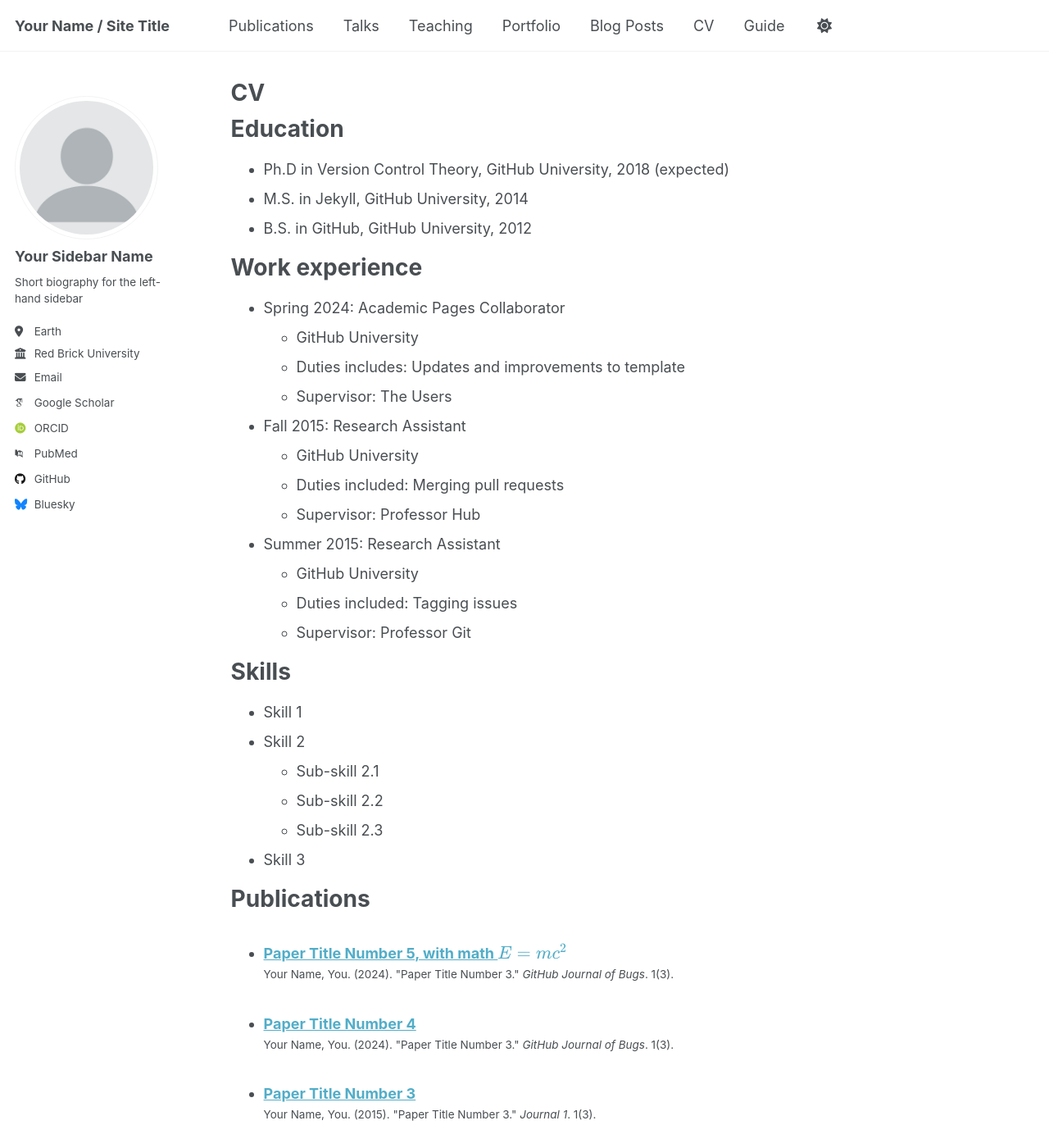
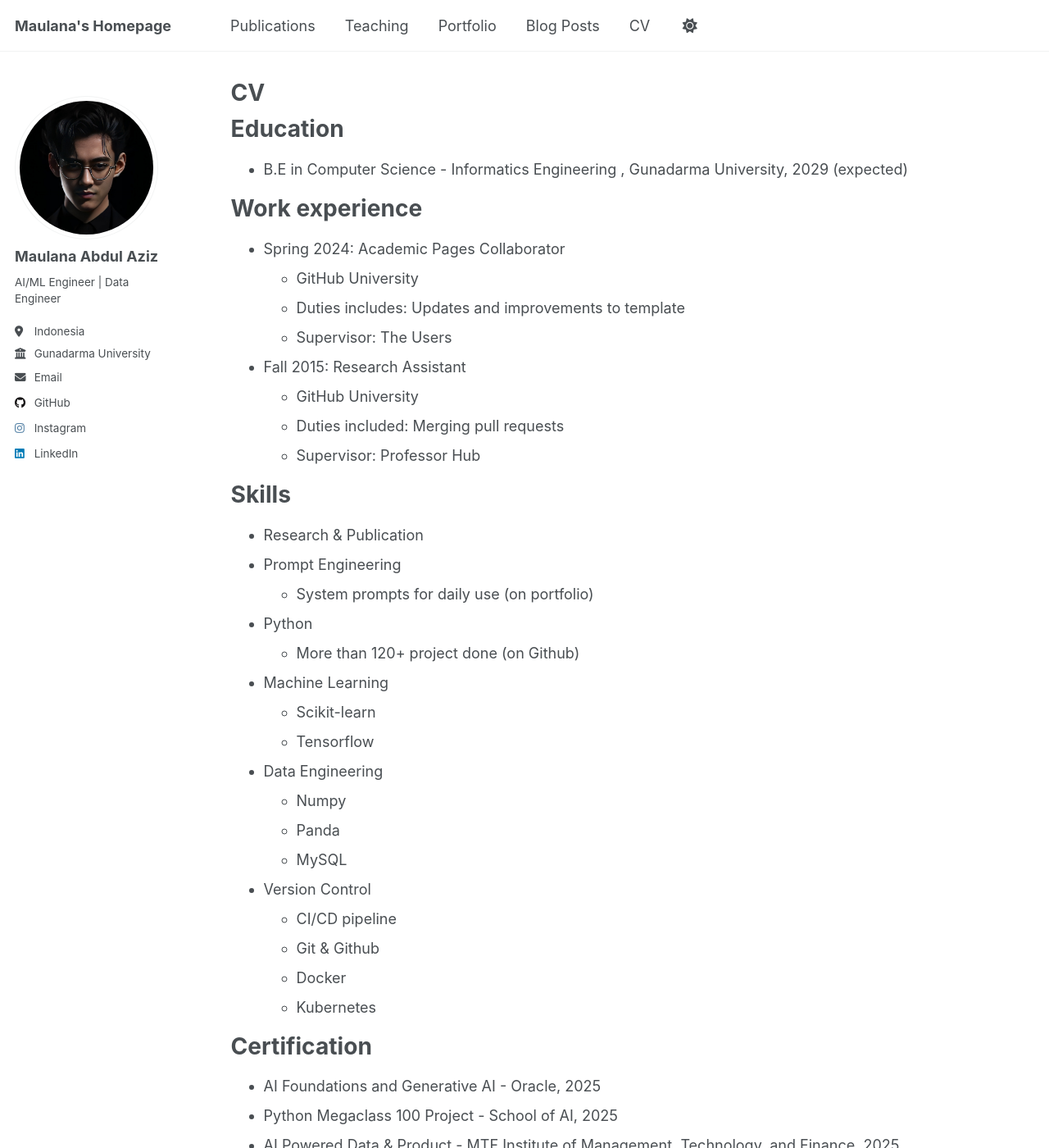
Before and after one commit to technologyzzz/technologyzzz.github.io, a Jekyll site: the page built from _pages/cv.md, in a window 1280 px wide and 1400 px high. Shown: the whole window at 82% size. Built offline with Jekyll 4.4.1, drawn with Linux system fonts in a browser that asks for light colours; some web fonts are replaced; a script that is not in the unit is left out; some of the changed text lies outside the part shown.

Commit message:
change about, profile,  cv

```diff
--- a/_config.yml
+++ b/_config.yml
@@ -9,37 +9,37 @@
 # Basic Site Settings
 locale                   : "en-US"
 site_theme               : "default" # Currently available options are "default", "air"
-title                    : "Your Name / Site Title"
+title                    : "Maulana's Homepage"
 title_separator          : "-"
-name                     : &name "Your Name"
+name                     : &name "Maulana Abdul Aziz"
 description              : &description "personal description"
-url                      : https://academicpages.github.io # the base hostname & protocol for your site e.g. "https://[your GitHub username].github.io" or if you already have some other page hosted on Github then use "https://[your GitHub username].github.io/[Your Repo Name]"
+url                      : https://technologyzzz.github.io # the base hostname & protocol for your site e.g. "https://[your GitHub username].github.io" or if you already have some other page hosted on Github then use "https://[your GitHub username].github.io/[Your Repo Name]"
 baseurl                  : "" # the subpath of your site, e.g. "/blog"
-repository               : "academicpages/academicpages.github.io"
+repository               : "technologyzzz/technologyzzz.github.io"
 
 # Site Author - The following control what appear as part of the author content on the side bar.
 #               If a field is blank the icon and link will not appear, otherwise it will be shown.
 #               Additional customization can be done by editing /_includes/author-profile.html
 author:
   # Biographic information
-  avatar           : "profile.png"
-  name             : "Your Sidebar Name"
+  avatar           : "profilehome.jpg"
+  name             : "Maulana Abdul Aziz"
   pronouns         : # example: "she/her"
-  bio              : "Short biography for the left-hand sidebar"
-  location         : "Earth"
-  employer         : "Red Brick University"
+  bio              : "AI/ML Engineer | Data Engineer"
+  location         : "Indonesia"
+  employer         : "Gunadarma University"
   uri              : # URL
-  email            : "none@example.org"
+  email            : "azizcuber03@gmail.com"
 
   # Academic websites
   academia         : # URL
   arxiv            : # URL - Update with the correct link to your profile
-  googlescholar    : "https://scholar.google.com/citations?user=PS_CX0AAAAAJ"
+  googlescholar    : # "https://scholar.google.com/citations?user=PS_CX0AAAAAJ"
   inspire-hep      : # URL
   impactstory      : # URL
-  orcid            : "http://orcid.org/yourorcidurl"
+  orcid            : # "http://orcid.org/yourorcidurl"
   semantic         : # URL
-  pubmed           : "https://www.ncbi.nlm.nih.gov/pubmed/?term=john+snow"
+  pubmed           : # "https://www.ncbi.nlm.nih.gov/pubmed/?term=john+snow"
   researchgate     : # URL
   scopus           : # URL
 
@@ -47,22 +47,22 @@
   bitbucket        : # Username - Update with your username on the site
   codepen          : # Username
   dribbble         : # Username
-  github           : "academicpages"
+  github           : "technologyzzz"
   kaggle           : # Username
   stackoverflow    : # User number or user number and name (i.e., use "1" or "1/jeff-atwood")
 
   # Social media
   artstation       : # Username
-  bluesky          : "bsky.app" # Replace this with you Bluesky username
+  bluesky          : # "bsky.app" # Replace this with you Bluesky username
   facebook         : # Username
   flickr           : # Username
   foursquare       : # Username
   goodreads        : # Username
   google_plus      : # Username
   keybase          : # Username
-  instagram        : # Username
+  instagram        : technologyz_
   lastfm           : # Username
-  linkedin         : # Username
+  linkedin         : technologyz
   mastodon         : # URL
   medium           : # URL
   pinterest        : # Username
--- a/_pages/cv.md
+++ b/_pages/cv.md
@@ -11,9 +11,8 @@
 
 Education
 ======
-* Ph.D in Version Control Theory, GitHub University, 2018 (expected)
-* M.S. in Jekyll, GitHub University, 2014
-* B.S. in GitHub, GitHub University, 2012
+* B.E in Computer Science - Informatics Engineering , Gunadarma University, 2029 (expected)
+
 
 Work experience
 ======
@@ -27,19 +26,34 @@
   * Duties included: Merging pull requests
   * Supervisor: Professor Hub
 
-* Summer 2015: Research Assistant
-  * GitHub University
-  * Duties included: Tagging issues
-  * Supervisor: Professor Git
 
 Skills
 ======
-* Skill 1
-* Skill 2
-  * Sub-skill 2.1
-  * Sub-skill 2.2
-  * Sub-skill 2.3
-* Skill 3
+* Research & Publication
+* Prompt Engineering
+  * System prompts for daily use (on portfolio)
+* Python
+  * More than 120+ project done (on Github)
+* Machine Learning
+  * Scikit-learn
+  * Tensorflow
+* Data Engineering
+  * Numpy
+  * Panda
+  * MySQL
+* Version Control
+  * CI/CD pipeline
+  * Git & Github
+  * Docker
+  * Kubernetes
+
+Certification
+======
+* AI Foundations and Generative AI - Oracle, 2025
+* Python Megaclass 100 Project - School of AI, 2025
+* AI Powered Data & Product - MTF Institute of Management, Technology, and Finance, 2025
+* MS Excel - Anton Voroniuk, Udemy
+*
 
 Publications
 ======
--- a/_sass/theme/_default_dark.scss
+++ b/_sass/theme/_default_dark.scss
@@ -8,7 +8,7 @@
 $darker-gray                : mix(#000, $gray, 60%);
 $light-gray                 : mix(#fff, $gray, 50%);
 
-$background                 : #474747;
+$background                 : #040403;
 $background-light           : mix(#fff, $background, 80%);
 $background-lighter         : mix(#fff, $background, 90%);
 $text                       : #ffffff;
```
Also changed, not shown: _data/navigation.yml (+4 -4 lines), _pages/about.md (+16 -5 lines), images/profilehome.jpg (added), 1 other file.
